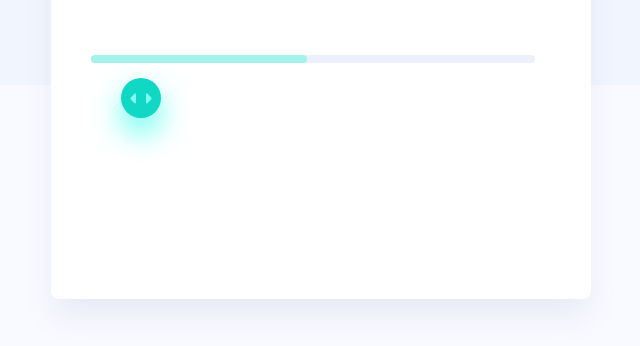
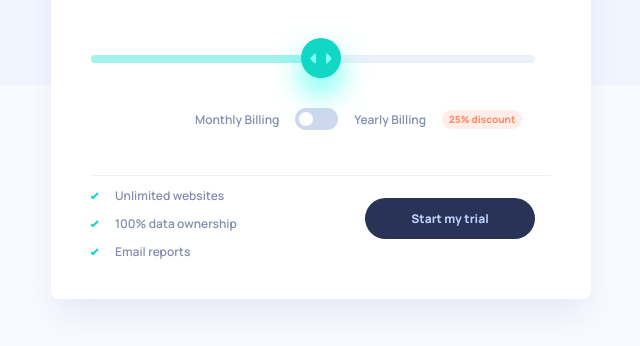
Before and after one commit to BYCODDE/interactive-pricing-component, a plain HTML site: page index.html in a window 1280 px wide. Shown: the part 364-710 px from the top of the page, without its empty margins (319-959 px from the left). Drawn offline with Linux system fonts and the light colour scheme.

Commit message:
my final style commit before check!

```diff
--- a/index.html
+++ b/index.html
@@ -45,7 +45,8 @@
       <section class="section_2">
         <div class="main_measure">
           <div class="green_measure"></div>
-          <svg class="green_measureSvg"
+          <svg
+            class="green_measureSvg"
             xmlns="http://www.w3.org/2000/svg"
             width="100"
             height="100"
@@ -118,7 +119,75 @@
           </svg>
         </div>
       </section>
-      <!-- </section> -->
+      <section class="section_3">
+        <h3 id="Billing">Monthly Billing</h3>
+        <svg
+          xmlns="http://www.w3.org/2000/svg"
+          width="43"
+          height="22"
+          viewBox="0 0 43 22"
+          fill="none"
+        >
+          <rect width="43" height="22" rx="11" fill="#CFD8EF" />
+          <circle cx="11" cy="11" r="7" fill="white" />
+        </svg>
+        <h3 id="Billing">Yearly Billing</h3>
+        <h3 id="discount">25% discount</h3>
+      </section>
+      <div class="line"></div>
+      <section class="section_4">
+        <div class="main_bonusapproved">
+        <div class="bonusapproved">
+          <svg
+            xmlns="http://www.w3.org/2000/svg"
+            width="8"
+            height="8"
+            viewBox="0 0 8 8"
+            fill="none"
+          >
+            <path
+              d="M0 4.13439L1.90736 6.04175L6.9491 1"
+              stroke="#10D8C4"
+              stroke-width="2"
+            />
+          </svg>
+          <h3>Unlimited websites</h3>
+        </div>
+        <div class="bonusapproved2">
+          <svg
+            xmlns="http://www.w3.org/2000/svg"
+            width="8"
+            height="8"
+            viewBox="0 0 8 8"
+            fill="none"
+          >
+            <path
+              d="M0 4.13439L1.90736 6.04175L6.9491 1"
+              stroke="#10D8C4"
+              stroke-width="2"
+            />
+          </svg>
+          <h3>100% data ownership</h3>
+        </div>
+        <div class="bonusapproved3">
+          <svg
+            xmlns="http://www.w3.org/2000/svg"
+            width="8"
+            height="8"
+            viewBox="0 0 8 8"
+            fill="none"
+          >
+            <path
+              d="M0 4.13439L1.90736 6.04175L6.9491 1"
+              stroke="#10D8C4"
+              stroke-width="2"
+            />
+          </svg>
+          <h3>Email reports</h3>
+          </div>
+        </div>
+        <div class="Startmy_trial">Start my trial</div>
+      </section>
     </main>
 
     <script src="./script.js"></script>
--- a/styles.css
+++ b/styles.css
@@ -109,8 +109,97 @@ body {
   display: flex;
   margin-top: 58px;
 }
-.green_measureSvg{
-
+.green_measureSvg {
+  position: absolute;
+  top: 43%;
+  left: 50%;
+  transform: translate(-50%, -50%);
 }
-/* .main_section {
+.section_3 {
+  display: flex;
+  justify-content: center;
+  align-items: center;
+  text-align: center;
+  margin-top: 45px;
+  gap: 16px;
+  margin-left: 75px;
+}
+#Billing {
+  color: #848ead;
+  text-align: center;
+  font-family: Manrope;
+  font-size: 12px;
+  font-style: normal;
+  font-weight: 600;
+  line-height: normal;
+}
+#discount {
+  color: #ff8d68;
+  text-align: center;
+  color: #ff8d68;
+  text-align: center;
+  font-family: Manrope;
+  font-size: 10px;
+  font-style: normal;
+  font-weight: 800;
+  line-height: normal;
+  width: 80px;
+  height: 19px;
+  flex-shrink: 0;
+  border-radius: 9.5px;
+  background: #feede8;
+  align-items: center;
+  display: flex;
+  justify-content: center;
+}
+.line {
+  width: 100%;
+  height: 1px;
+  background: #ecf0fb;
+  margin-top: 45px;
+}
+/* .main_bonusapproved{
+  display: flex;
+  gap: 10px;
+  align-items: center;
 } */
+.section_4 {
+  display: grid;
+  grid-template-columns: repeat(2, 1fr);
+  grid-template-rows: 1fr;
+  grid-column-gap: 0px;
+  grid-row-gap: 0px;
+  align-items: center;
+}
+.bonusapproved,
+.bonusapproved2,
+.bonusapproved3 {
+  display: flex;
+  align-items: center;
+  gap: 16px;
+  margin-top: 11px;
+  color: #848ead;
+  font-family: Manrope;
+  font-size: 12px;
+  font-style: normal;
+  font-weight: 600;
+  line-height: normal;
+}
+.Startmy_trial {
+  width: 170px;
+  height: 41px;
+  flex-shrink: 0;
+  border-radius: 20.5px;
+  background: #293356;
+  color: #becdff;
+  text-align: center;
+  font-family: Manrope;
+  font-size: 12px;
+  font-style: normal;
+  font-weight: 800;
+  line-height: normal;
+  display: flex;
+  justify-content: center;
+  align-items: center;
+  margin-left: 44px;
+}
```
